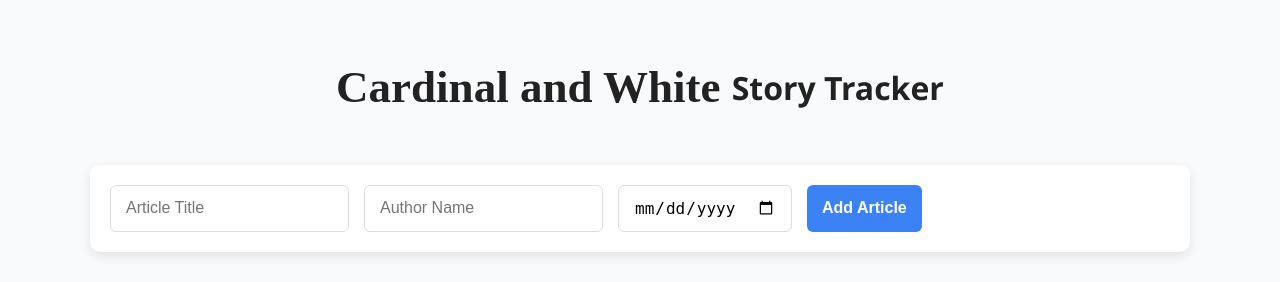
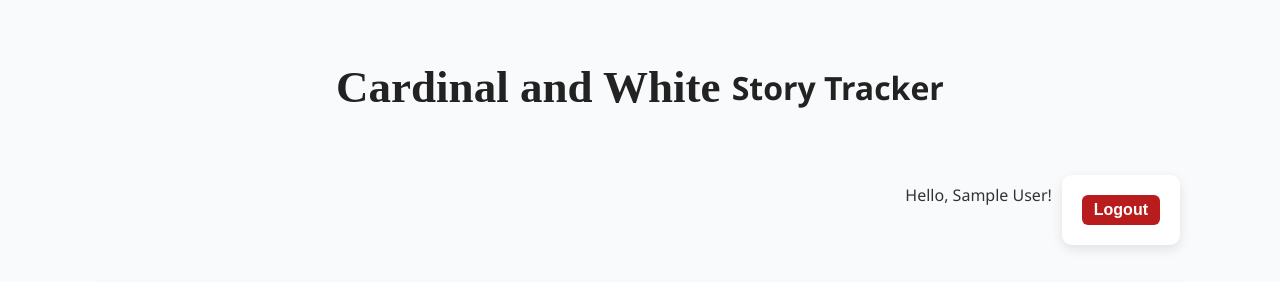
Before and after one commit to HunterLewis000/newspaper-app, a Flask app: page /dashboard in a window 1280 px wide. Shown: the top 282 px of the page. Run offline with Flask 3, Linux system fonts and the light colour scheme; the visitor is signed in with stand-in values (Sample User, id 1); some libraries are stand-ins or nearby versions.

Commit message:
name and logout function

```diff
--- a/app.py
+++ b/app.py
@@ -46,9 +46,10 @@ login_manager.init_app(app)
 
 # Simple user model
 class User(UserMixin):
-    def __init__(self, id, email=None):
+    def __init__(self, id, email=None, name=None):
         self.id = id
         self.email = email
+        self.name = name
 
 
 users = {}  # In-memory store for demo
@@ -116,10 +117,11 @@ def google_login():
         return redirect(url_for("home"))
 
     user_id = id_info["sub"]
+    full_name = id_info.get("name", "")
 
     # Store allowed user in session
     if user_id not in users:
-        users[user_id] = User(user_id, email=email)
+        users[user_id] = User(user_id, email=email, name=full_name)
     login_user(users[user_id])
 
     return redirect(url_for("index"))
--- a/templates/index.html
+++ b/templates/index.html
@@ -12,6 +12,19 @@
     <div style="display: flex; justify-content: center; align-items: center;">
     <h1 style="display: inline;"><a href="https://www.ccpstudentnews.org" style="font-family: 'Brush Script MT'; text-decoration: none; color: #222; font-size: 45px;">Cardinal and White&nbsp; </a></h1><h1 style="display: inline;">Story Tracker</h1>
     </div>
+    <div style="display: flex; justify-content: flex-end; align-items: center; padding: 10px;">
+  {% if current_user.is_authenticated %}
+    <span style="margin-right: 10px;">Hello, {{ current_user.name }}!</span>
+    <form action="{{ url_for('logout') }}" method="get" style="display: inline;">
+      <button type="submit" style="padding: 6px 12px; border-radius: 6px; background: #b91c1c; color: white; border: none; cursor: pointer;">
+        Logout
+      </button>
+    </form>
+  {% else %}
+    <a href="{{ url_for('home') }}">Login</a>
+  {% endif %}
+</div>
+
     <form method="POST" action="/add">
         <input type="text" name="title" placeholder="Article Title" required>
         <input type="text" name="author" placeholder="Author Name" required>
```
